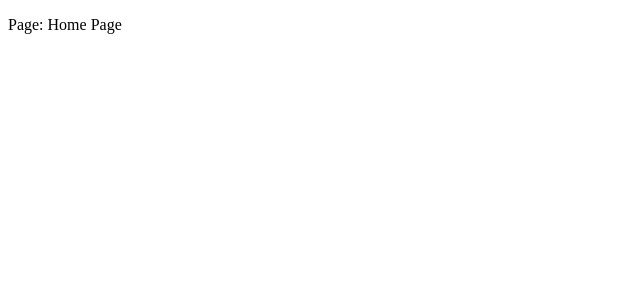
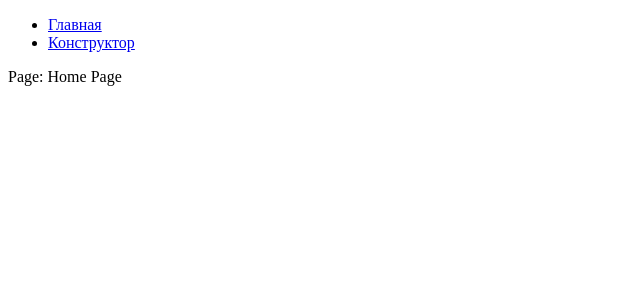
Before and after one commit to simai1/sfedu-hackathon-2024, a React (Create React App) app in the folder web/: page / in a window 1280 px wide. Shown: the top 300 px of the page, without its empty margins (0-640 px from the left). Built offline with nearby package versions, Linux system fonts and the light colour scheme.

Commit message:
feat menu

```diff
--- a/web/src/App.js
+++ b/web/src/App.js
@@ -2,23 +2,20 @@ import { BrowserRouter, Routes, Route } from "react-router-dom";
 import React from "react";
 import HomePage from "./pages/HomePage/HomePage";
 import DataContext from "./context";
+import CanvasPage from "./store/CanvasPage/CanvasPage";
 
 function App() {
-
   const context = {
     valueBasic: "Home Page",
   };
 
   return (
-    <DataContext.Provider
-    value={
-      context
-    }
-  >
+    <DataContext.Provider value={context}>
       <BrowserRouter>
         <main>
           <Routes>
             <Route path="/" element={<HomePage />}></Route>
+            <Route path="/canvas" element={<CanvasPage />}></Route>
           </Routes>
         </main>
       </BrowserRouter>
--- /dev/null
+++ b/web/src/components/Navigate/Navigate.jsx
@@ -0,0 +1,19 @@
+import { Link } from "react-router-dom";
+import styles from "./Navigate.module.scss";
+
+function Navigate() {
+  return (
+    <div className={styles.Navigate}>
+      <ul>
+        <li>
+          <Link to="/">Главная</Link>
+        </li>
+        <li>
+          <Link to="/canvas">Конструктор</Link>
+        </li>
+      </ul>
+    </div>
+  );
+}
+
+export default Navigate;
--- a/web/src/pages/HomePage/HomePage.jsx
+++ b/web/src/pages/HomePage/HomePage.jsx
@@ -1,12 +1,16 @@
 import { useContext } from "react";
 import DataContext from "../../context";
+import Navigate from "../../components/Navigate/Navigate";
 
 function HomePage() {
-    const context = useContext(DataContext);
-    console.log("context", context)
-    return (
-        <p>Page: {context.valueBasic}</p>
-     );
+  const context = useContext(DataContext);
+  console.log("context", context);
+  return (
+    <main>
+      <Navigate />
+      Page: {context.valueBasic}
+    </main>
+  );
 }
 
 export default HomePage;
--- /dev/null
+++ b/web/src/store/CanvasPage/CanvasPage.jsx
@@ -0,0 +1,7 @@
+import styles from "./CanvasPage.module.scss";
+
+function CanvasPage() {
+  return <div className={styles.CanvasPage}>CanvasPage</div>;
+}
+
+export default CanvasPage;
```
Also changed, not shown: web/src/components/Navigate/Navigate.module.scss (added), web/src/store/CanvasPage/CanvasPage.module.scss (added), 1 other file (tests, documents, lock files or other folders). Lines whose indentation alone changed are shown as unchanged.
